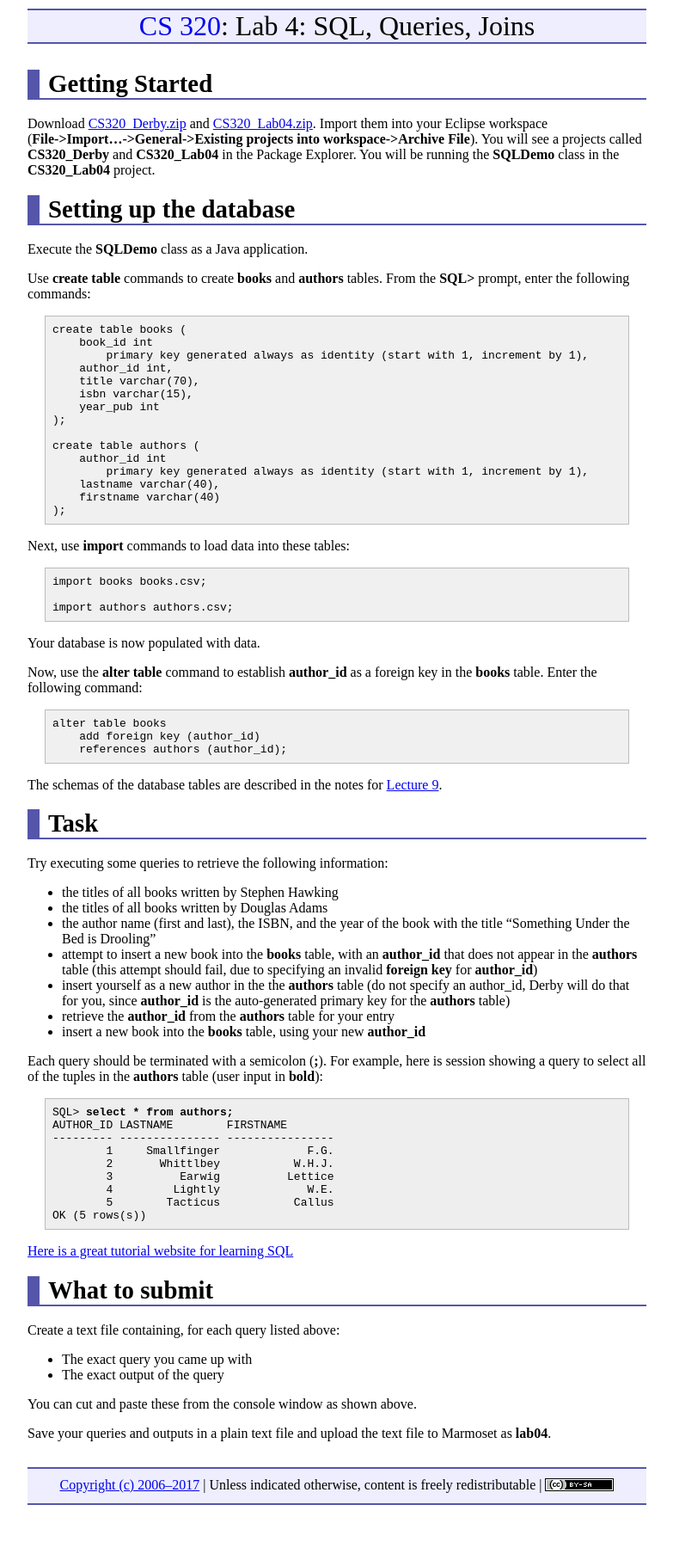
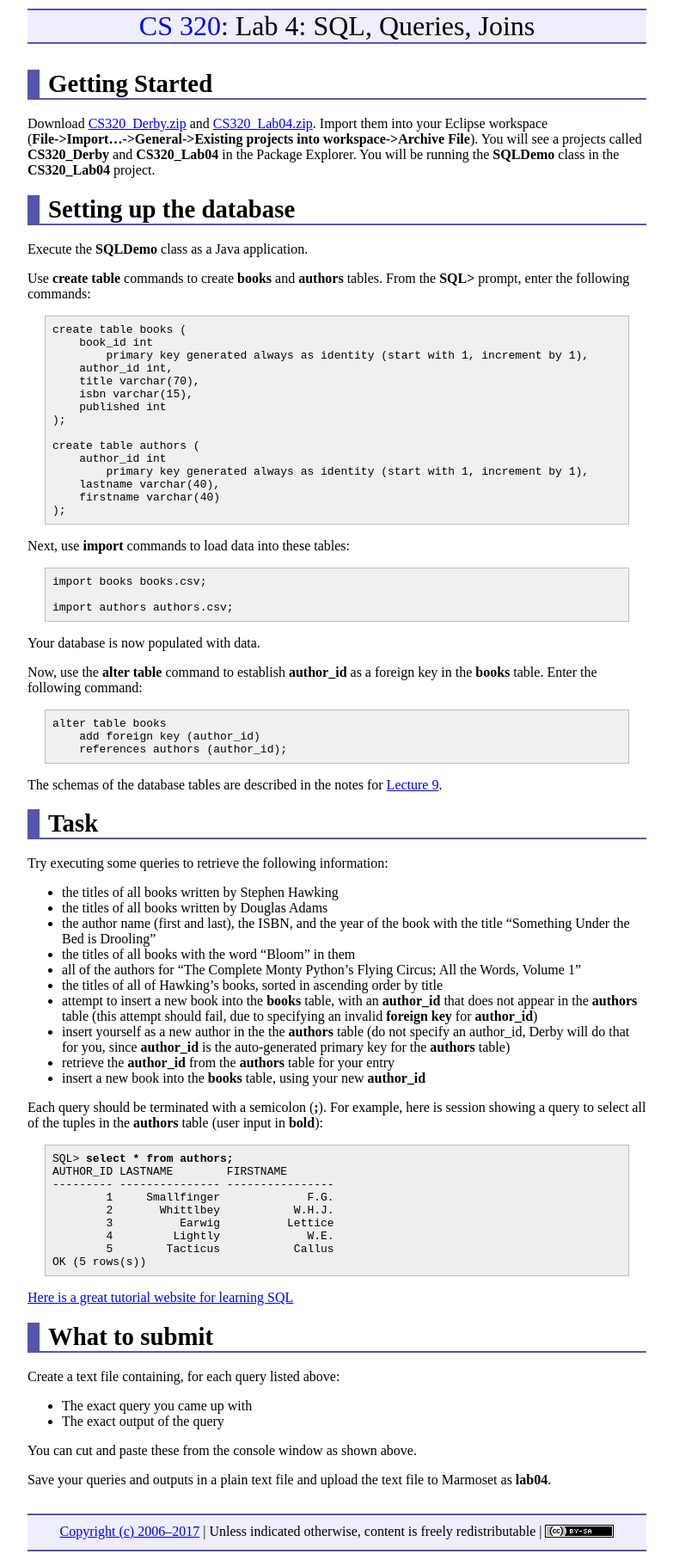
Before and after one commit to ycpcs/cs320-spring2017, a Jekyll site: the page built from labs/lab04.md, in a window 1280 px wide. Shown: the whole page at 86% size, without its empty margins (248-1031 px from the left). Built offline with Jekyll 4.4.1, drawn with Linux system fonts in a browser that asks for light colours; before the commit the page ends 1760 px from its top, so only the background shows below that.

Commit message:
updates to lab04

```diff
--- a/labs/lab04.md
+++ b/labs/lab04.md
@@ -21,7 +21,7 @@ Use **create table** commands to create **books** and **authors** tables. From t
         author_id int,
         title varchar(70),
         isbn varchar(15),
-        year_pub int
+        published int
     );
 
     create table authors (
@@ -55,6 +55,9 @@ Try executing some queries to retrieve the following information:
 -   the titles of all books written by Stephen Hawking
 -   the titles of all books written by Douglas Adams
 -   the author name (first and last), the ISBN, and the year of the book with the title "Something Under the Bed is Drooling"
+-   the titles of all books with the word "Bloom" in them
+-   all of the authors for "The Complete Monty Python's Flying Circus; All the Words, Volume 1"
+-	the titles of all of Hawking's books, sorted in ascending order by title
 -   attempt to insert a new book into the **books** table, with an **author_id** that does not appear in the **authors** table (this attempt should fail, due to specifying an invalid **foreign key** for **author_id**)
 -   insert yourself as a new author in the the **authors** table (do not specify an author_id, Derby will do that for you, since **author_id** is the auto-generated primary key for the **authors** table)
 -   retrieve the **author_id** from the **authors** table for your entry
```
